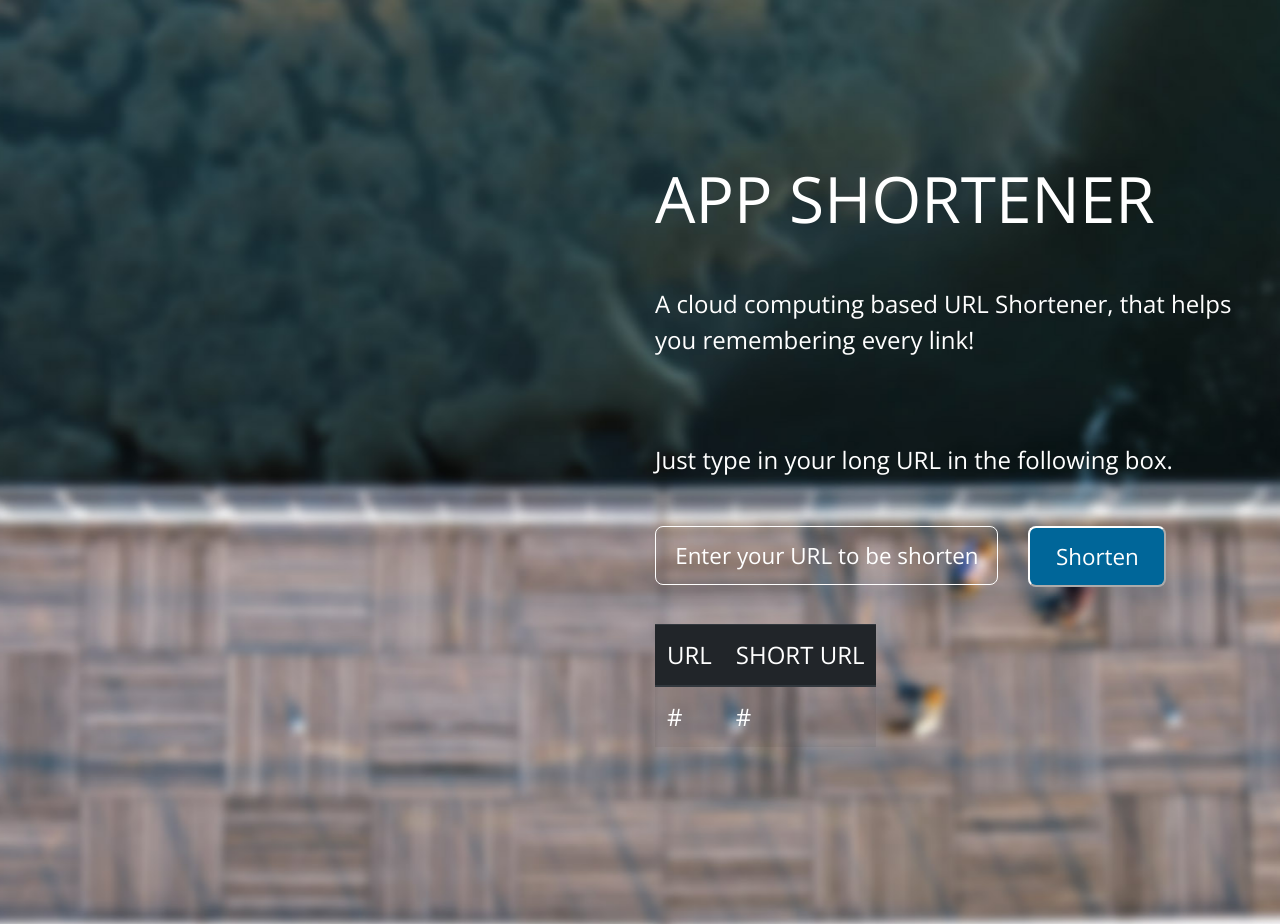
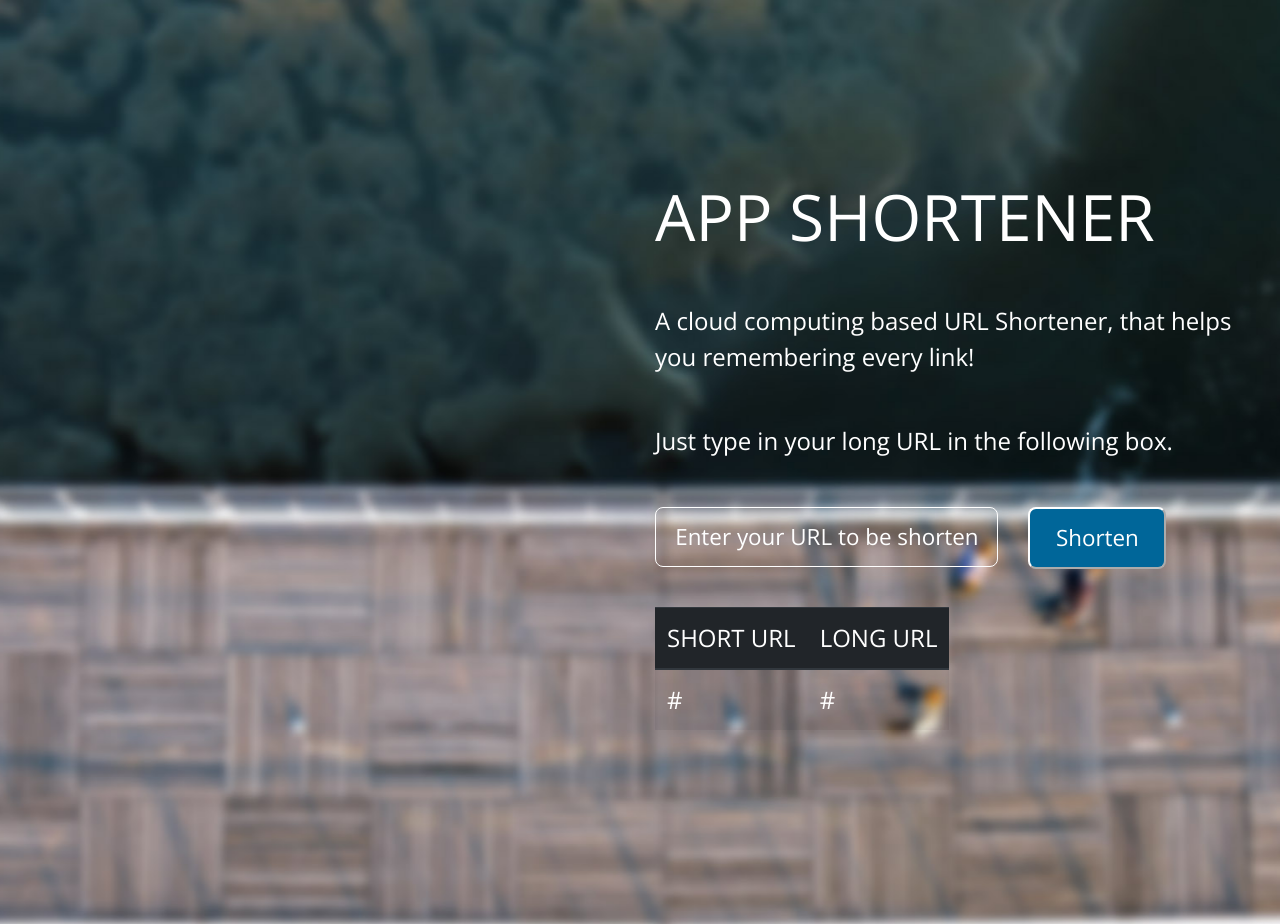
Before and after one commit to Cykalele/WebAppShortener, a Flask app: template templates/index.html in a window 1280 px wide. Run offline with Flask 2, Linux system fonts and the light colour scheme; the template is opened without the code that fills it: most values are stand-ins (such as "Sample title", 1, 10 or a date in 2020); some libraries are stand-ins or nearby versions.

Commit message:
hadhakshd

```diff
--- a/templates/index.html
+++ b/templates/index.html
@@ -35,7 +35,7 @@
 				<div class="row cb-slideshow-text-container ">
 					<div class= "tm-content col-xl-6 col-sm-8 col-xs-8 ml-auto section">
 					<header class="mb-5"><h1>APP SHORTENER</h1></header>
-					<P class="mb-5">A cloud computing based URL Shortener, that helps you remembering every link!</P><br>
+					<P class="mb-5">A cloud computing based URL Shortener, that helps you remembering every link!</P>
 					<P class="mb-5">Just type in your long URL in the following box.</P>
 
                     <form action="{{ url_for('send_form') }}" method="post" class="subscribe-form">
@@ -57,20 +57,22 @@
 					{% endif %}
 
 					{% if success_short_url %}
+					<div class="col-md-12 col-sm-12 col-xs-12"></div>
 						<table class="table table-striped table-responsive">
 							<thead class="thead-dark">
 								<tr>
-								<th>URL</th>
 									<th>SHORT URL</th>
+									<th>LONG URL</th>
 								</tr>
 							</thead>
 							<tbody>
 								<tr>
+									<td> <a href={{success_short_url}}>{{success_short_url}}</a></td>
 									<td><a href={{long_url}}>{{long_url}}</a></td>
-								<td> <a href={{success_short_url}}>{{success_short_url}}</a></td>
 								</tr>
 							</tbody>
 						</table>
+					</div>
 					<!--<div class="alert alert-success alert-dismissible" style="width: 80%">
 						<a href="#" class="close" data-dismiss="alert" aria-label="close">&times;</a>
 						<strong>{{ success_short_url }}</strong> is your shortened link!
```
Lines whose indentation alone changed are shown as unchanged.
